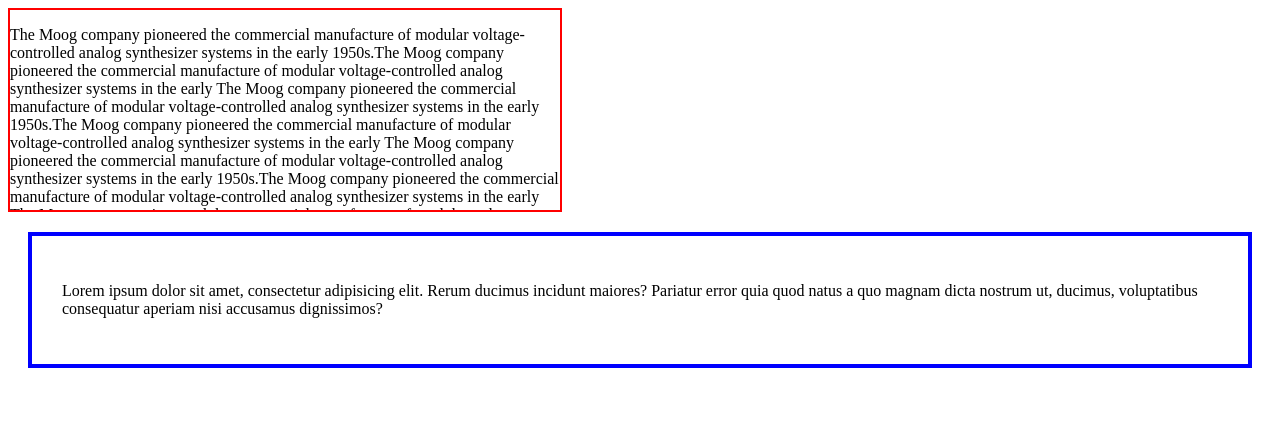
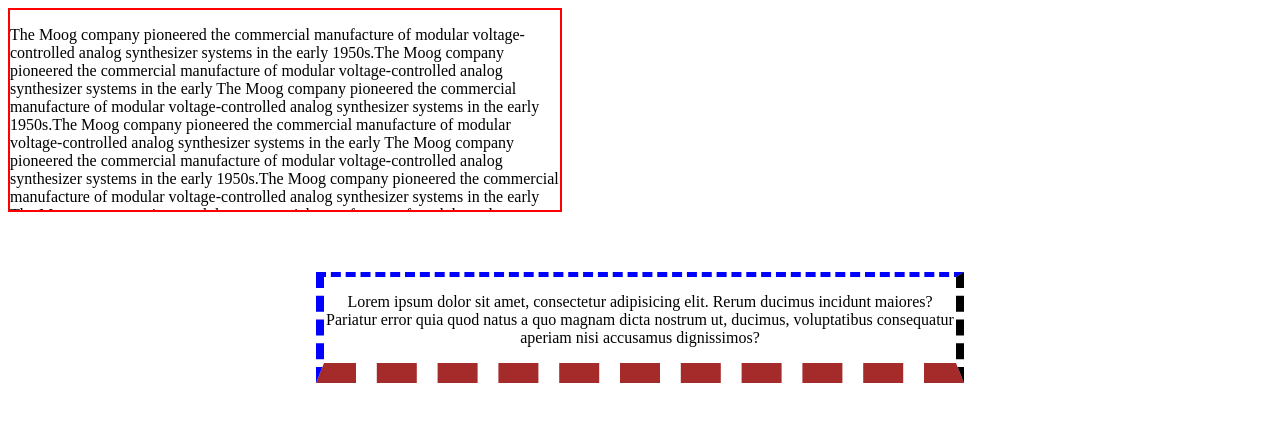
Before and after one commit to Daroowala/Boxes-Chapter, a plain HTML site: page index.html in a window 1280 px wide. Drawn offline with Linux system fonts and the light colour scheme.

Commit message:
border properts

```diff
--- a/style.css
+++ b/style.css
@@ -1,4 +1,4 @@
-img{
+img {
   width: 50%;
 }
 .main {
@@ -9,8 +9,21 @@ min-height: 200px;
   max-height: 100px;
   overflow: scroll;
 }
-.div2{
-   border: 4px solid blue;
-   padding: 30px;
-   margin: 20px;
+.div2 {
+    width: 50%;
+  border-color: blue;
+  border-style: dashed;
+  border-top-width: 5px;
+  border-bottom-width: 20px;
+  border-right-width: 8px;
+  border-left-width: 8px;
+  border-bottom-color: brown;
+  border-right-color: black;
+  margin-top: 60px;
+  margin-right: auto;
+  margin-bottom: 30px;
+  margin-left: auto;
+  text-align: center;
+
+
 }
```
Lines whose indentation alone changed are shown as unchanged.
